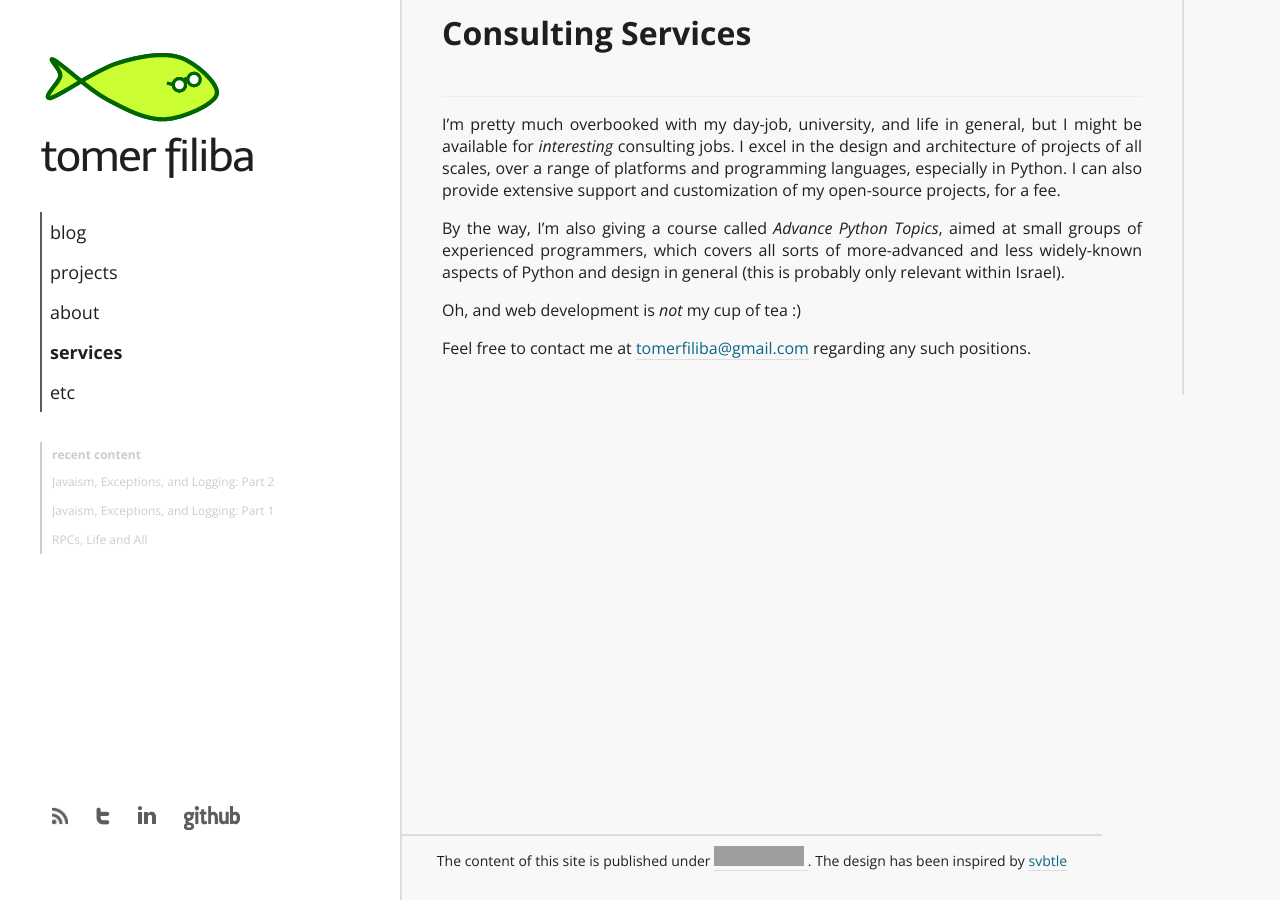
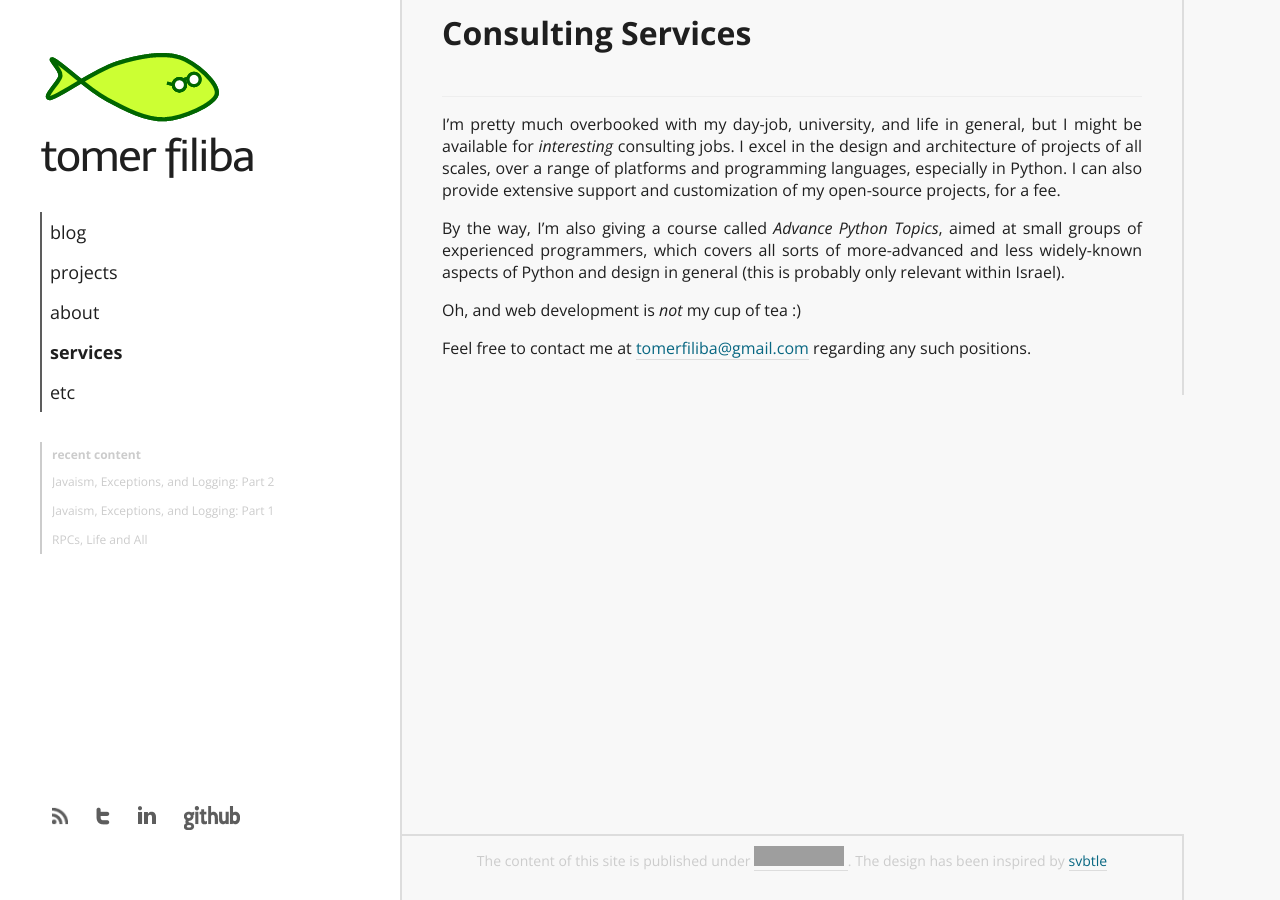
Before and after one commit to tomerfiliba/tomerfiliba.github.io, a Jekyll site: the page built from services.md, in a window 1280 px wide and 900 px high, scrolled down 60 px. Built offline with Jekyll 4.4.1, drawn with Linux system fonts in a browser that asks for light colours; Markdown is read by kramdown in place of the engine named in the settings; grey boxes are pictures that could not be loaded.

Commit message:
new design

```diff
--- a/static/css/theme.css
+++ b/static/css/theme.css
@@ -259,12 +259,14 @@ div.menuitem a {
 }
 
 #footer {
+    color: #ccc;
     font-size: 14px;
     text-align: center;
-    padding: 10px 0 30px 0;
+    padding: 10px 40px 30px 40px;
     position: absolute;
     bottom: 0px;
     border-top: 2px solid #ddd;
+    border-right: 2px solid #ddd;
     width: 100%;
     max-width: 700px;
 }
@@ -285,6 +287,10 @@ div.menuitem a {
     }
 
     #content {
+        max-width: 100%;
+    }
+
+    #footer {
         max-width: 100%;
     }
 
```
